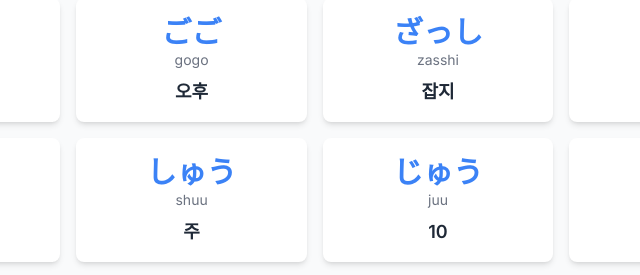
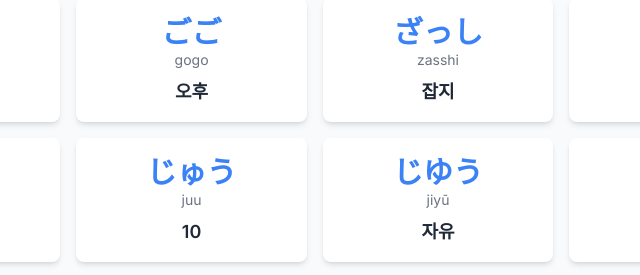
Before and after one commit to yunjaehun123/japan-learn, a plain HTML site: page index.html in a window 1280 px wide. Shown: the part 1480-1755 px from the top of the page, 202-842 px from the left. Drawn offline with nearby package versions, Linux system fonts and the light colour scheme.

Commit message:
Update index.html

```diff
--- a/index.html
+++ b/index.html
@@ -227,7 +227,7 @@
             { jp: 'ぶかつ', romaji: 'bukatsu', kr: '동아리활동' }, { jp: 'ごご', romaji: 'gogo', kr: '오후' },
             { jp: 'あし', romaji: 'ashi', kr: '다리' }, { jp: 'あじ', romaji: 'aji', kr: '맛' },
             { jp: 'いしゃ', romaji: 'isha', kr: '의사' }, { jp: 'きゅう', romaji: 'kyuu', kr: '9' },
-            { jp: 'しゅう', romaji: 'shuu', kr: '주' }, { jp: 'じゅう', romaji: 'juu', kr: '10' },
+            { jp: 'じゆう', romaji: 'jiyū', kr: '자유' }, { jp: 'じゅう', romaji: 'juu', kr: '10' },
             { jp: 'りゅう', romaji: 'ryuu', kr: '용' }, { jp: 'わたしたち', romaji: 'watashitachi', kr: '우리들' },
             { jp: 'けさ', romaji: 'kesa', kr: '오늘 아침' }, { jp: 'いっぱい', romaji: 'ippai', kr: '가득' },
             { jp: 'きって', romaji: 'kitte', kr: '우표' }, { jp: 'せんぱい', romaji: 'senpai', kr: '선배' },
```
